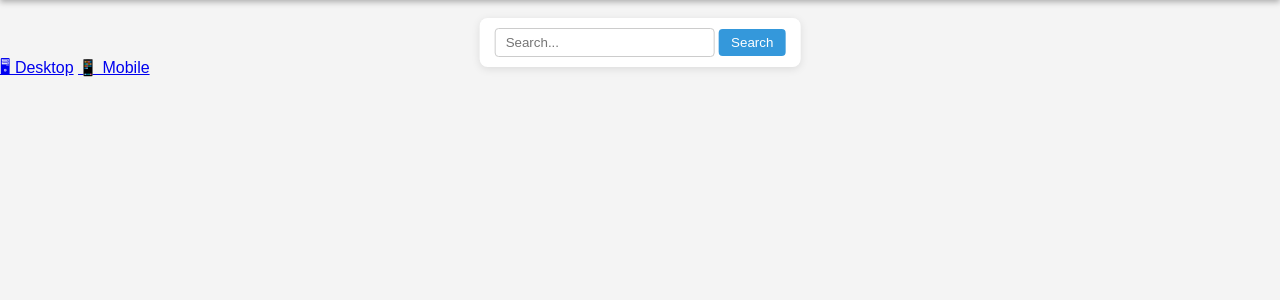
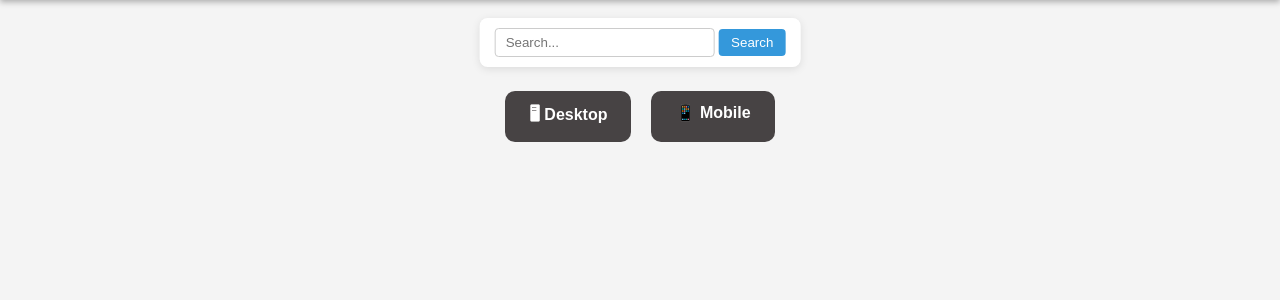
Before and after one commit to ayennaveen/wallpaper-here-, a Django app: page /?type=anime in a window 1280 px wide. Shown: the part 54-354 px from the top of the page. Run offline with Django 5.2, Linux system fonts and the light colour scheme; data comes from the database, SQL or seed files in the repository.

```diff
--- a/static/main/style.css
+++ b/static/main/style.css
@@ -87,7 +87,7 @@ body.dark {
   width: 220px;
   padding: 6px 10px;
   border-radius: 4px;
-  tell: none;
+  outline: none;
   border: 1px solid #ccc;
 }
 
@@ -98,6 +98,35 @@ body.dark {
   border: none;
   border-radius: 4px;
 }
+
+.device-filter {
+  display: flex;
+  justify-content: center;
+  gap: 20px;
+  margin: 20px 0;
+  padding: 15px 0;
+  flex-wrap: wrap;
+}
+
+.device-btn {
+  display: inline-block;
+  padding: 12px 24px;
+  background-color: #474344;
+  color: #fff;
+  text-decoration: none;
+  border-radius: 10px;
+  font-size: 16px;
+  font-weight: 600;
+  transition: transform 0.25s ease, background-color 0.25s ease,
+    box-shadow 0.25s ease;
+}
+
+.device-btn:hover {
+  background-color: #0d0306;
+  transform: translateY(-2px);
+  box-shadow: 0 8px 18px rgba(0, 0, 0, 0.18);
+}
+
 * {
     margin: 0;
     padding: 0;
```
Also changed, not shown: main/static/main/style.css (+26 -13 lines).
